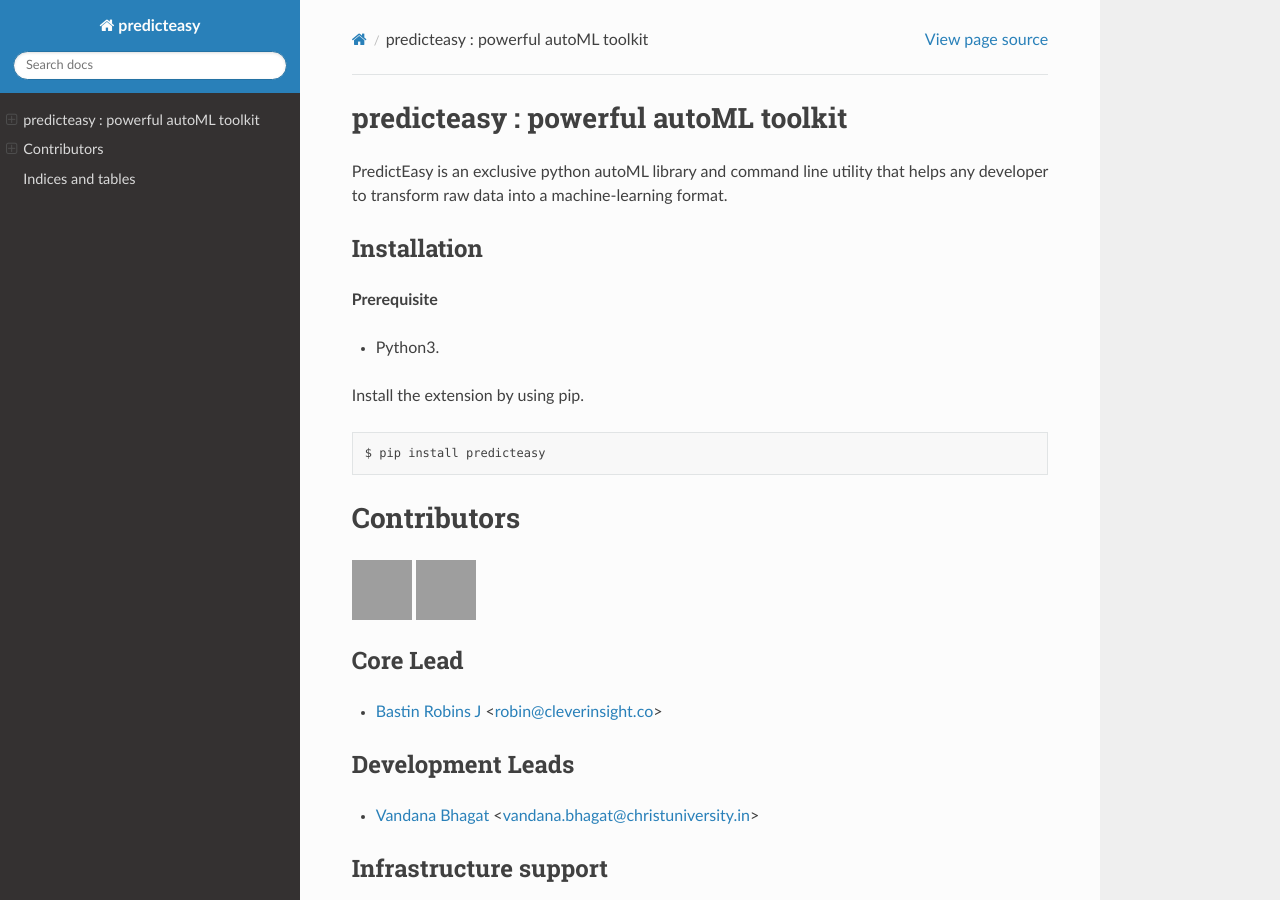
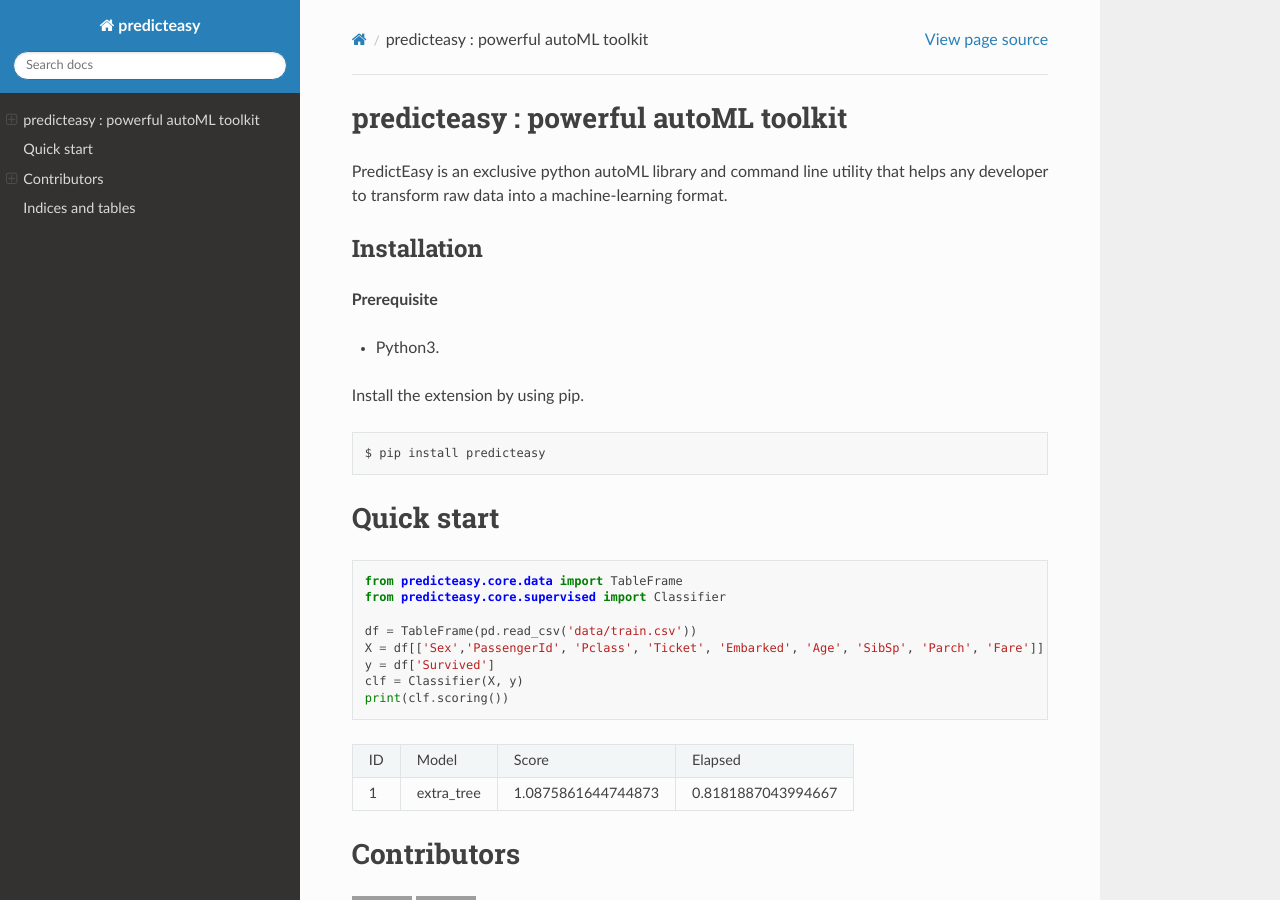
Before and after one commit to CleverInsight/predicteasy, a Sphinx documentation site: the page built from docs/source/index.rst, in a window 1280 px wide and 900 px high. Built offline with Sphinx 7.4.7 and the Read the Docs theme 2.0.0, drawn with Linux system fonts in a browser that asks for light colours; grey boxes are pictures that could not be loaded.

Commit message:
Added: README quickstart for Classifier

```diff
--- a/docs/source/index.rst
+++ b/docs/source/index.rst
@@ -16,6 +16,28 @@
 
     $ pip install predicteasy
 
+
+Quick start
+==============
+
+.. code:: Python
+
+   from predicteasy.core.data import TableFrame
+   from predicteasy.core.supervised import Classifier
+
+   df = TableFrame(pd.read_csv('data/train.csv'))
+   X = df[['Sex','PassengerId', 'Pclass', 'Ticket', 'Embarked', 'Age', 'SibSp', 'Parch', 'Fare']]
+   y = df['Survived']
+   clf = Classifier(X, y)
+   print(clf.scoring())
+
+
+
++----+------------+--------------------+--------------------+
+| ID |   Model    |       Score        |      Elapsed       |
++----+------------+--------------------+--------------------+
+| 1  | extra_tree | 1.0875861644744873 | 0.8181887043994667 |
++----+------------+--------------------+--------------------+
 
 Contributors
 ==============
```
